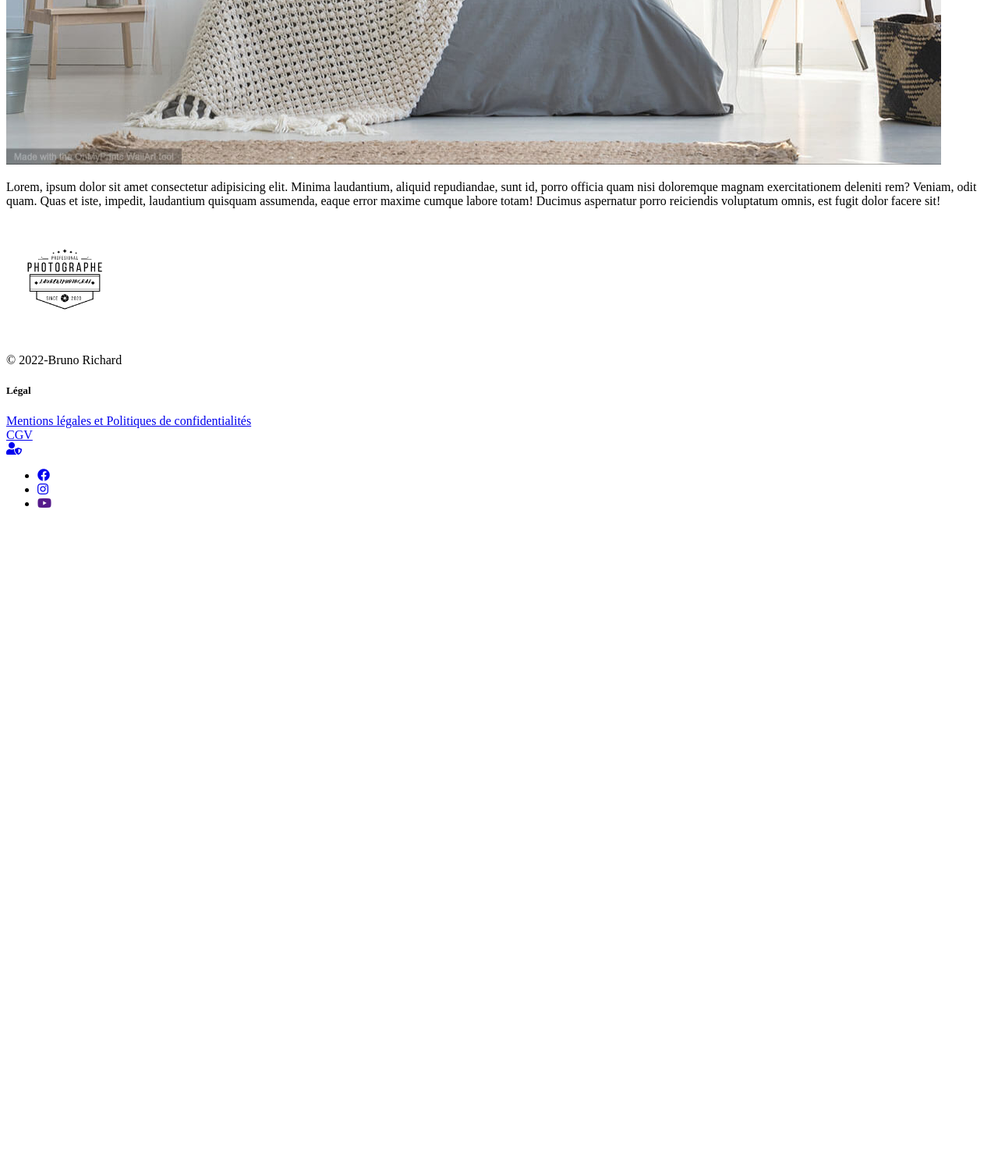
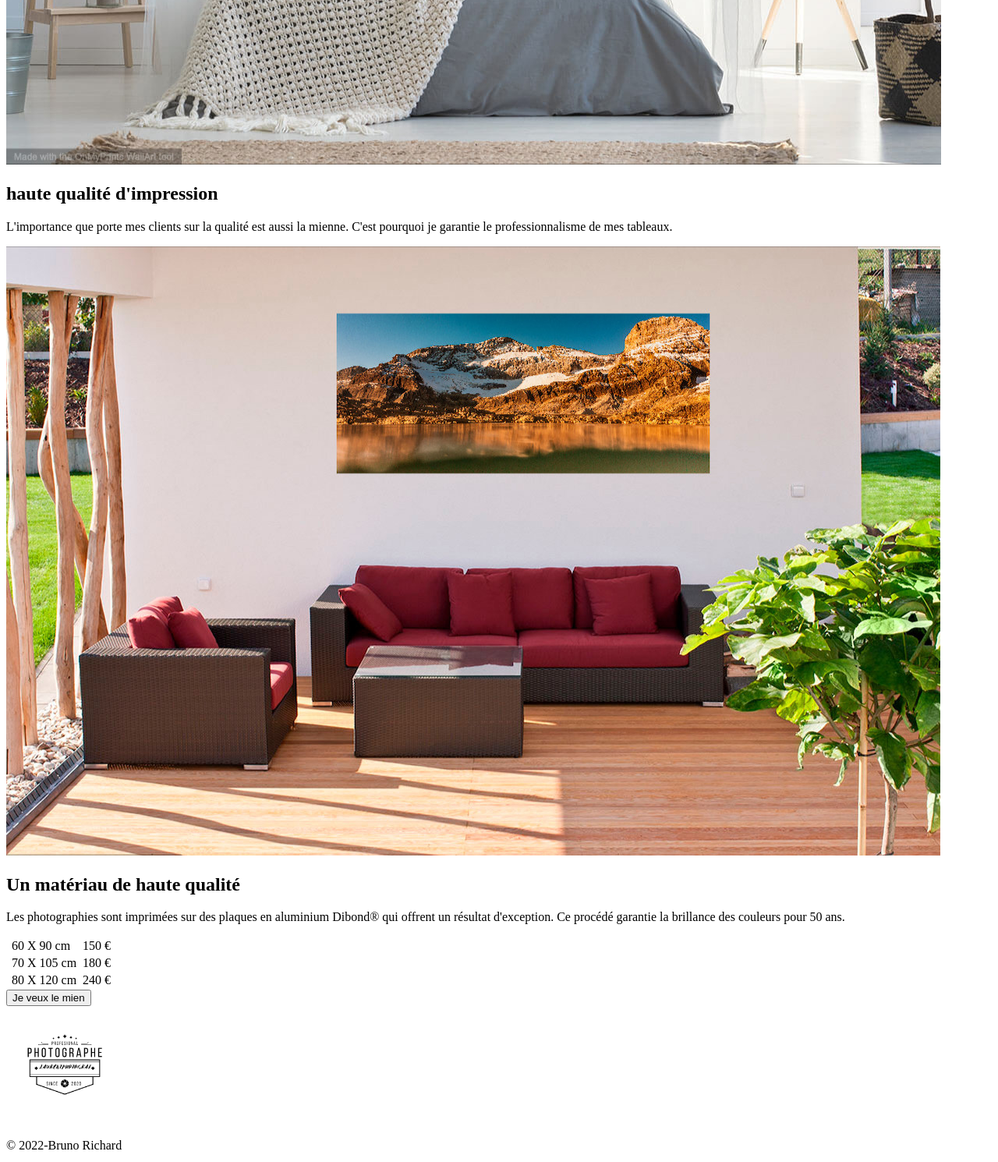
Before and after one commit to bruno683/laurentphotograf, a Symfony app: template templates/services/index.html.twig in a window 1280 px wide. Shown: the part 1240-2730 px from the top of the page at 78% size. Before the commit the page ends 1891 px from the top, so only its background shows below. Run offline with Twig, Linux system fonts and the light colour scheme; the template is opened without the code that fills it, so the values that code supplies are empty; some libraries are stand-ins or nearby versions; some web fonts are replaced.

Commit message:
Modified services.html.twig and custom.css

```diff
--- a/templates/services/index.html.twig
+++ b/templates/services/index.html.twig
@@ -7,12 +7,11 @@
         <section class="service-section">
             <h1>{{title}}</h1>
             <div class="banner ">
-                <h2>Les photos sur vos murs</h2>
+                <h2>Multiples formats</h2>
                 <div class="paragraph-left">
-                    <p>Lorem ipsum dolor sit amet, consectetur adipisicing elit. Incidunt nulla qui est vitae excepturi. Ipsam,
-                    nemo assumenda dicta maxime rerum dolor autem at labore, ea, eum reiciendis.
-                    Reprehenderit fugit animi assumenda vitae officiis minus deleniti quasi necessitatibus neque possimus suscipit
-                    quia molestiae nam, vero reiciendis quaerat minima ea autem sunt?
+                    <p>Vous revez d'orner le mur d'une piece de votre maison
+                    avec une illustration qui vous inspire, vous transcende, qui vous fasse voyager?
+                    je vous imprime mes photographies de façon unique et précise dans de multiples formats.
                     </p>
 
                 </div>
@@ -21,12 +20,41 @@
 
 
                 <div class="paragraph-right">
-                    <p>Lorem, ipsum dolor sit amet consectetur adipisicing elit. Minima laudantium, aliquid repudiandae, sunt id,
-                        porro officia quam nisi doloremque magnam exercitationem deleniti rem? Veniam, odit quam.
-                        Quas et iste, impedit, laudantium quisquam assumenda, eaque error maxime cumque labore totam! Ducimus aspernatur
-                        porro reiciendis voluptatum omnis, est fugit dolor facere sit!
+                    <h2>haute qualité d'impression</h2>
+                    <p>L'importance que porte mes clients sur la qualité est aussi la mienne.
+                    C'est pourquoi je garantie le professionnalisme de mes tableaux.
                     </p>
                 </div>
+                <img id="tirage-2" src="{{ asset('build/images/wallapp.jpg') }}" alt="tirage-2">
+                <div class="paragraph-left">
+                    <h2>Un matériau de haute qualité</h2>
+                    <p>Les photographies sont imprimées sur des plaques en aluminium Dibond® qui offrent un résultat d'exception. Ce procédé garantie la brillance des couleurs pour 50 ans.
+                    </p>
+
+                </div>
+                <table class="table table-dark table-striped">
+                    <tbody>
+                        <tr>
+                            <th scope="row"></th>
+                            <td colspan="2">60 X 90 cm</td>
+                            <td></td>
+                            <td>150 €</td>
+                        </tr>
+                        <tr>
+                            <th scope="row"></th>
+                            <td colspan="2">70 X  105 cm</td>
+                            <td></td>
+                            <td>180 €</td>
+                        </tr>
+                        <tr>
+                            <th scope="row"></th>
+                            <td colspan="2">80 X 120 cm</td>
+                            <td></td>
+                            <td>240 €</td>
+                        </tr>
+                    </tbody>
+                </table>
+                <a href="{{ path('app_contact') }}"><button class="btn btn-primary">Je veux le mien</button></a>
             </div>
         </section>
         <aside class="service-aside">
```
Also changed, not shown: assets/styles/custom.scss (+40 -15 lines), assets/images/wallapp.jpg (added), assets/styles/custom.css.
